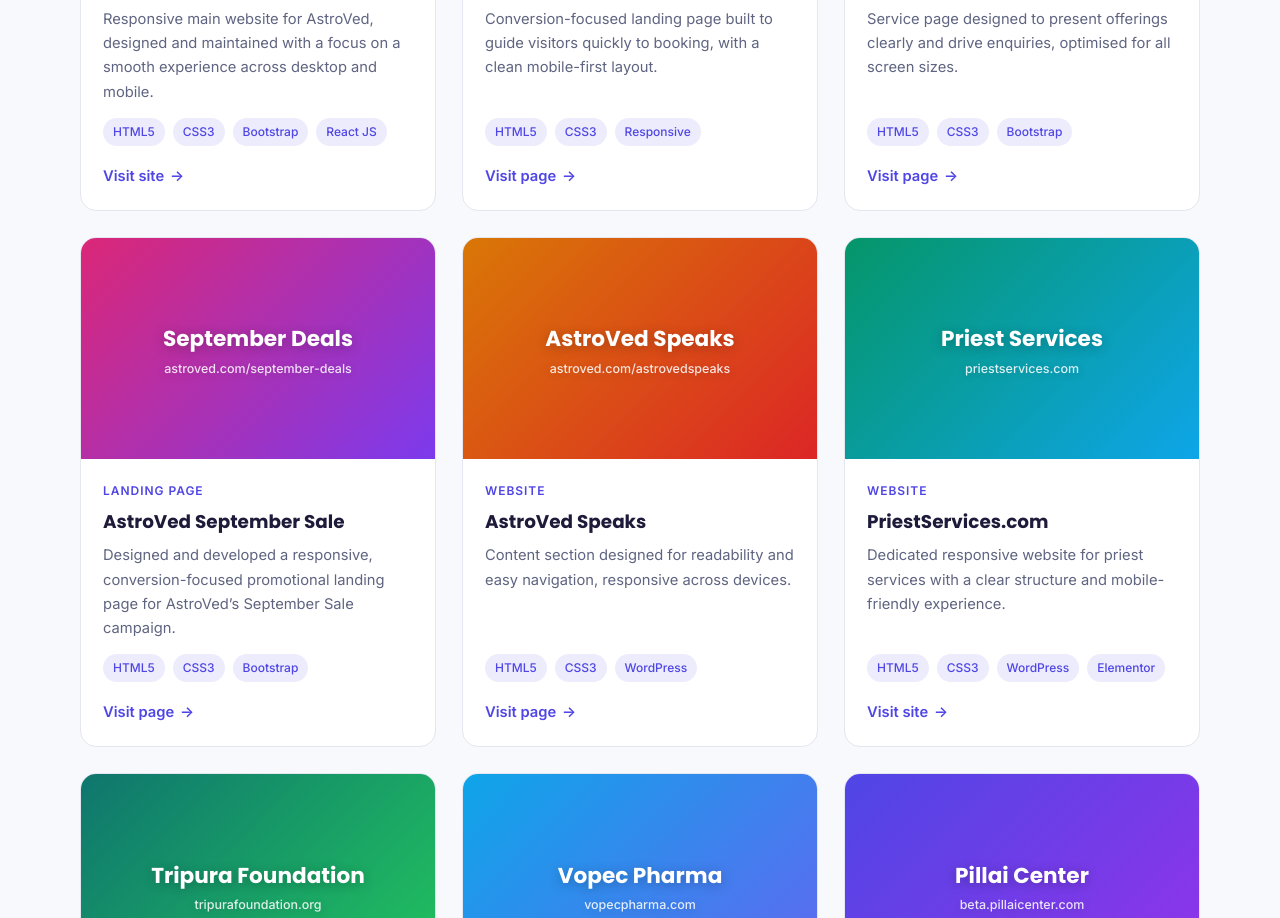
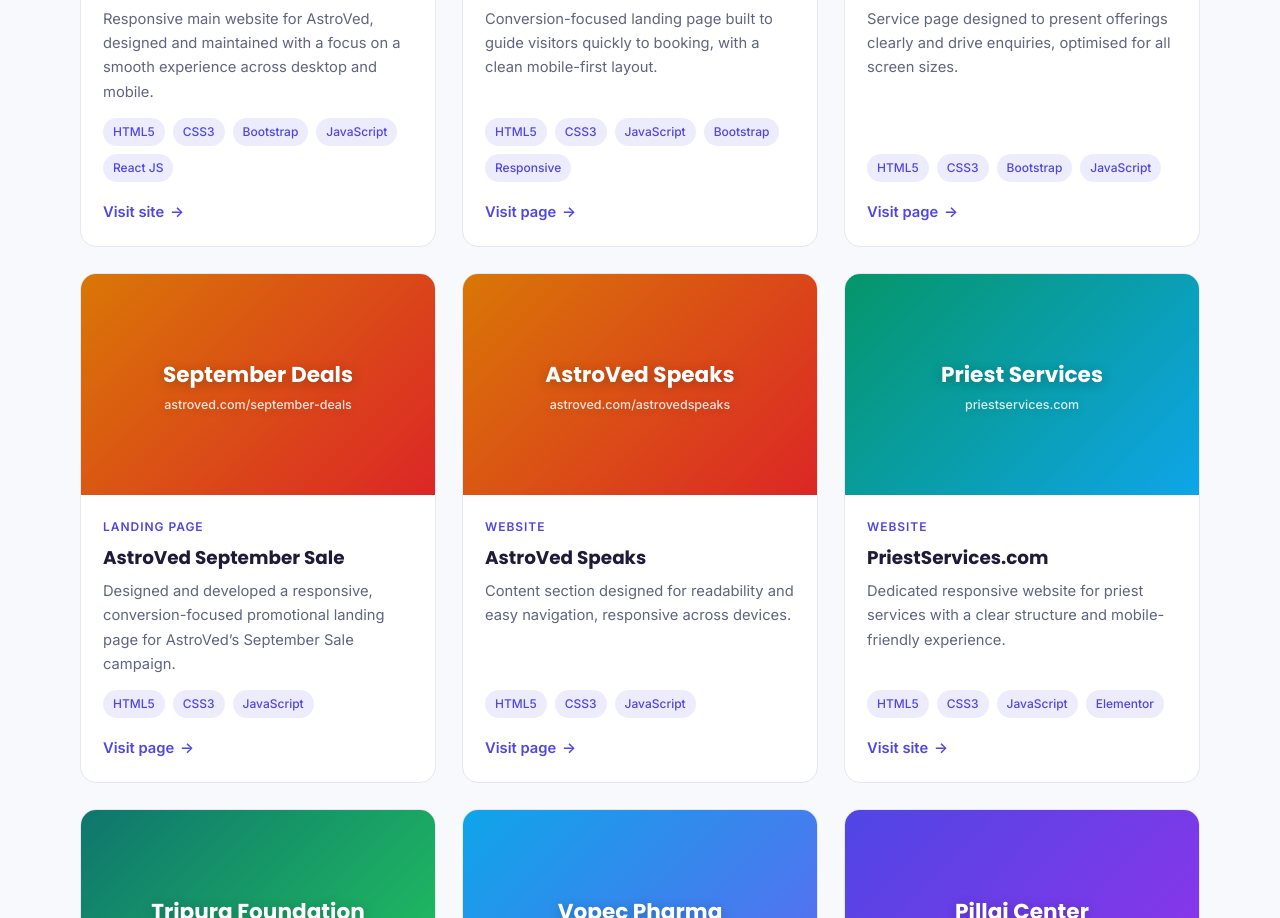
Before and after one commit to vijishanthi1911/VijiDev, a plain HTML site: page index.html in a window 1280 px wide. Shown: the part 3087-4005 px from the top of the page. Drawn offline with Linux system fonts and the light colour scheme.

Commit message:
Add JavaScript to project chips in index.html

```diff
--- a/index.html
+++ b/index.html
@@ -411,7 +411,7 @@
             <span class="tag">Website</span>
             <h3>AstroVed</h3>
             <p>Responsive main website for AstroVed, designed and maintained with a focus on a smooth experience across desktop and mobile.</p>
-            <div class="chips"><span class="chip">HTML5</span><span class="chip">CSS3</span><span class="chip">Bootstrap</span><span class="chip">React JS</span></div>
+            <div class="chips"><span class="chip">HTML5</span><span class="chip">CSS3</span><span class="chip">Bootstrap</span> <span class="chip">JavaScript</span> <span class="chip">React JS</span></div>
             <a class="visit" href="https://www.astroved.com/" target="_blank" rel="noopener noreferrer">Visit site <span>→</span></a>
           </div>
         </article>
@@ -425,7 +425,7 @@
             <span class="tag">Landing Page</span>
             <h3>Instant Pooja</h3>
             <p>Conversion-focused landing page built to guide visitors quickly to booking, with a clean mobile-first layout.</p>
-            <div class="chips"><span class="chip">HTML5</span><span class="chip">CSS3</span><span class="chip">Responsive</span></div>
+            <div class="chips"><span class="chip">HTML5</span><span class="chip">CSS3</span> <span class="chip">JavaScript</span> <span class="chip">Bootstrap</span><span class="chip">Responsive</span></div>
             <a class="visit" href="https://www.astroved.com/instant-pooja" target="_blank" rel="noopener noreferrer">Visit page <span>→</span></a>
           </div>
         </article>
@@ -439,13 +439,13 @@
             <span class="tag">Landing Page</span>
             <h3>AstroVed Priest Services</h3>
             <p>Service page designed to present offerings clearly and drive enquiries, optimised for all screen sizes.</p>
-            <div class="chips"><span class="chip">HTML5</span><span class="chip">CSS3</span><span class="chip">Bootstrap</span></div>
+            <div class="chips"><span class="chip">HTML5</span><span class="chip">CSS3</span><span class="chip">Bootstrap</span> <span class="chip">JavaScript</span></div>
             <a class="visit" href="https://www.astroved.com/priest-services/" target="_blank" rel="noopener noreferrer">Visit page <span>→</span></a>
           </div>
         </article>
 
         <article class="project reveal" data-cat="landing">
-          <div class="thumb g5">
+          <div class="thumb g6">
             <img src="images/priest-services-astroved.jpg" alt="September Deals page screenshot" loading="lazy" onerror="this.remove()">
             <div class="mark">September Deals<span class="domain">astroved.com/september-deals</span></div>
           </div>
@@ -453,7 +453,7 @@
             <span class="tag">Landing Page</span>
             <h3>AstroVed September Sale</h3>
             <p>Designed and developed a responsive, conversion-focused promotional landing page for AstroVed’s September Sale campaign.</p>
-            <div class="chips"><span class="chip">HTML5</span><span class="chip">CSS3</span><span class="chip">Bootstrap</span></div>
+            <div class="chips"><span class="chip">HTML5</span><span class="chip">CSS3</span><span class="chip">JavaScript</span></div>
             <a class="visit" href="https://www.astroved.com/us/specials/astroved-september-deals" target="_blank" rel="noopener noreferrer">Visit page <span>→</span></a>
           </div>
         </article>
@@ -467,7 +467,7 @@
             <span class="tag">Website</span>
             <h3>AstroVed Speaks</h3>
             <p>Content section designed for readability and easy navigation, responsive across devices.</p>
-            <div class="chips"><span class="chip">HTML5</span><span class="chip">CSS3</span><span class="chip">WordPress</span></div>
+            <div class="chips"><span class="chip">HTML5</span><span class="chip">CSS3</span><span class="chip">JavaScript</span></div>
             <a class="visit" href="https://www.astroved.com/astrovedspeaks/" target="_blank" rel="noopener noreferrer">Visit page <span>→</span></a>
           </div>
         </article>
@@ -481,7 +481,7 @@
             <span class="tag">Website</span>
             <h3>PriestServices.com</h3>
             <p>Dedicated responsive website for priest services with a clear structure and mobile-friendly experience.</p>
-            <div class="chips"><span class="chip">HTML5</span><span class="chip">CSS3</span><span class="chip">WordPress</span><span class="chip">Elementor</span></div>
+            <div class="chips"><span class="chip">HTML5</span><span class="chip">CSS3</span><span class="chip">JavaScript</span><span class="chip">Elementor</span></div>
             <a class="visit" href="https://www.priestservices.com/" target="_blank" rel="noopener noreferrer">Visit site <span>→</span></a>
           </div>
         </article>
```
